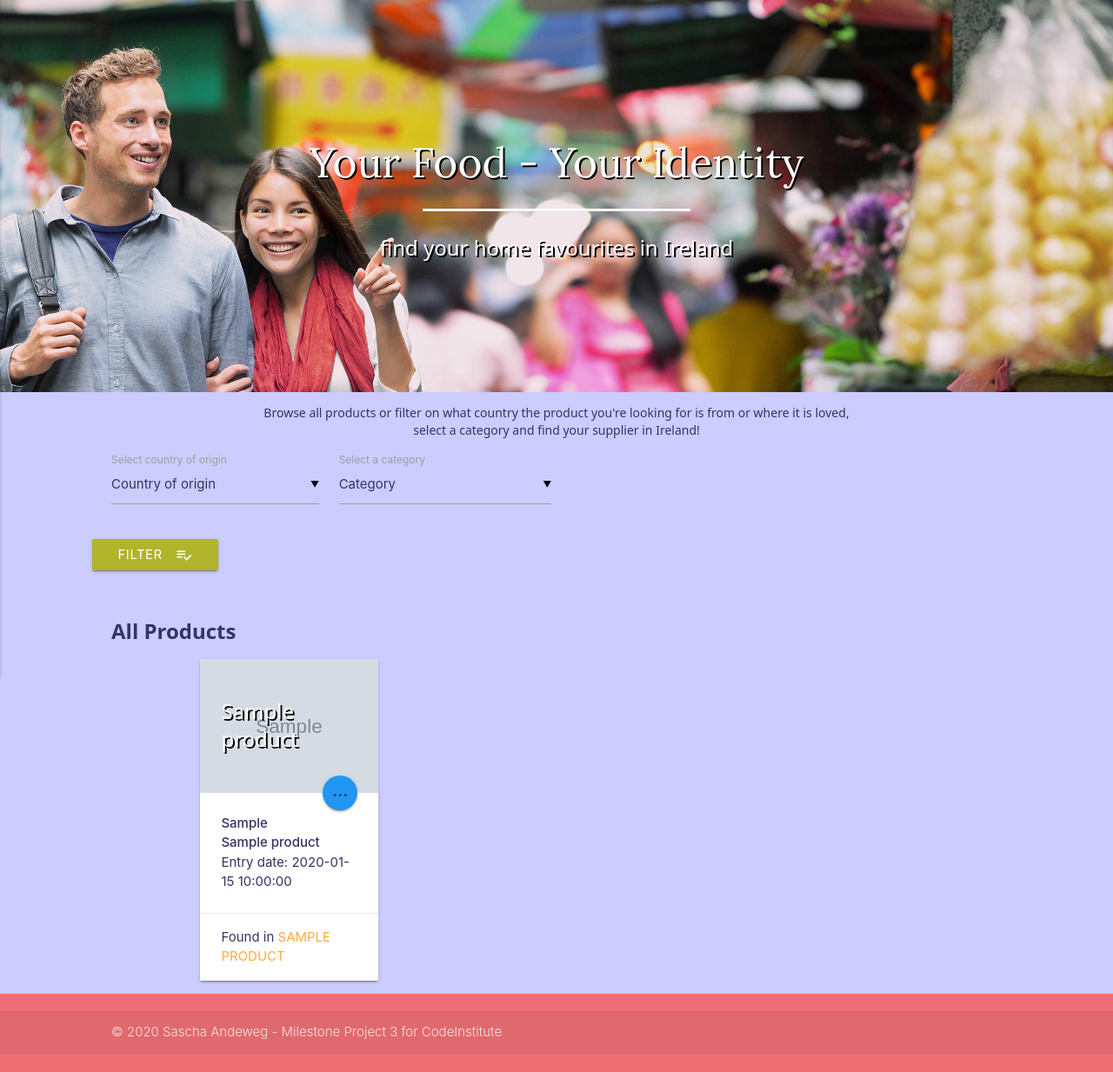
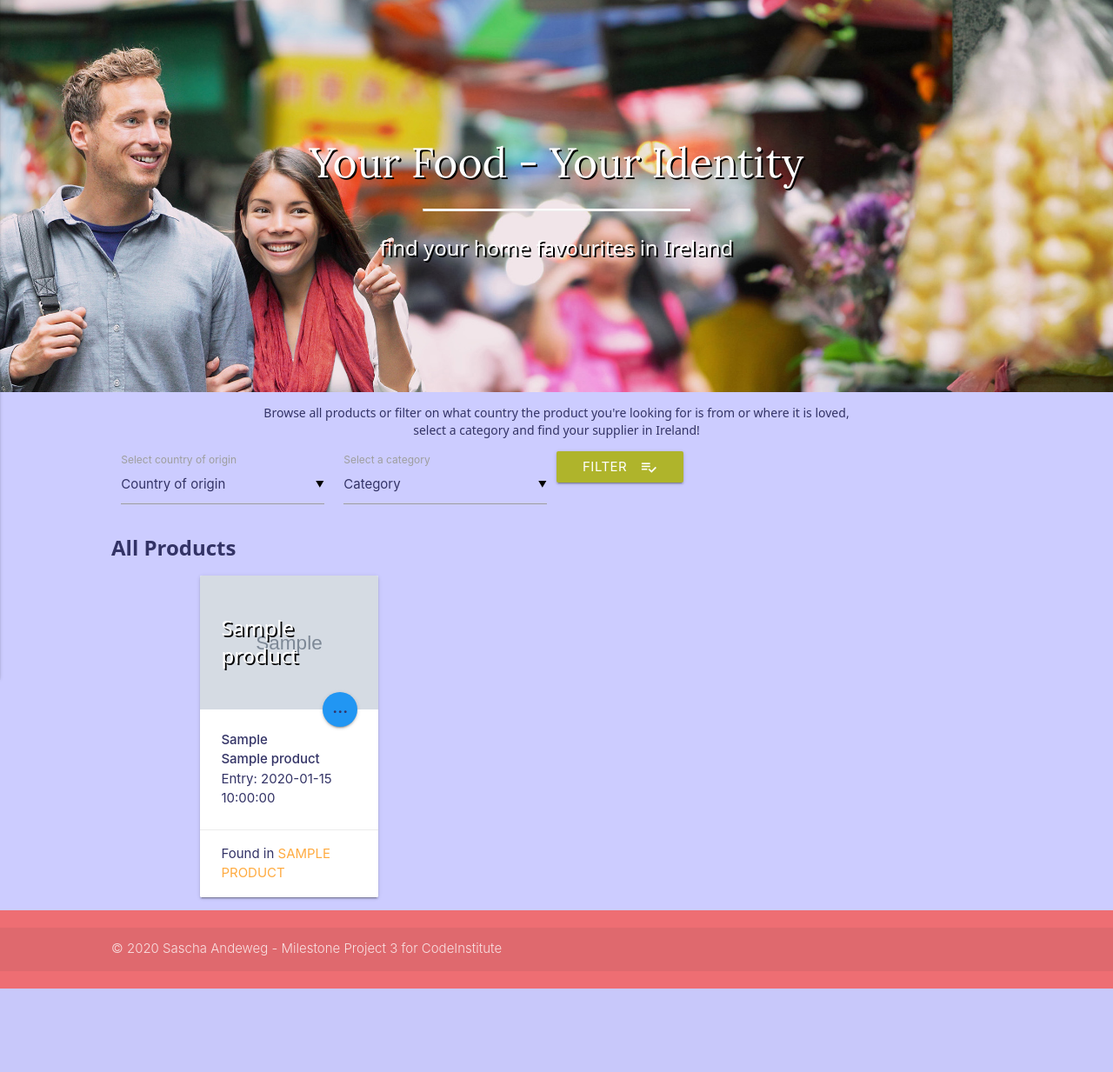
Before and after one commit to Andeweg01/MS3-FoodFromHome, a Flask app: page / in a window 1280 px wide. Shown: the part 80-1313 px from the top of the page at 87% size. After the commit the page ends 1217 px from the top, so only its background shows below. Run offline with Flask 2, Linux system fonts and the light colour scheme; grey boxes marked "Sample" are stand-in pictures; a database or web service that is not in the repository returns one stand-in record (values such as "Sample title"); some libraries are stand-ins or nearby versions.

Commit message:
commit of some small changes in the filters to make the categories show

```diff
--- a/app.py
+++ b/app.py
@@ -31,7 +31,7 @@ def get_filtered():
     if request.method == "POST":
         product_category = request.form.get("category_name")
         if not product_category == None:
-            filters["category"] = product_category
+            filters["cat"] = product_category
 
         product_origin = request.form.get("origin_name")
         if not product_origin == None:
--- a/templates/products.html
+++ b/templates/products.html
@@ -2,22 +2,20 @@
 {% block content %}
 <p class="center-align">Browse all products or filter on what country the product you're looking for is from or where it is loved,<br>
 	  select a category and find your supplier in Ireland!</p>
-<div class="row s12">
-	<form action="{{ url_for('get_filtered') }}" method="POST" class="col s12">
 <div class="row">
-            <div class="input-field col l3 m6 s12">
+	<form action="{{ url_for('get_filtered') }}" method="POST">
+            <div class="input-field col l3 m3 s6">
                 <select class="icons">
                     <option value="" disabled selected>Country of origin</option>
-                    <option value="" data-icon="../static/img/flag-netherlands_-1.png" class="left circle">The Netherlands</option>
-                    <option value="" data-icon="../static/img/flag-belgium_-1.png" class="left circle">Belgium</option>
-                    <option value="" data-icon="../static/img/flag-france_-1.png" class="left circle">France</option>
-                    <option value="" data-icon="../static/img/flag-germany_-1.png" class="left circle">Germany</option>
-                    <option value="" data-icon="../static/img/flag-spain_-1.png" class="left circle">Spain</option>
+                    <option value="{{origin_name}}" data-icon="../static/img/flag-netherlands_-1.png" class="left circle">The Netherlands</option>
+                    <option value="{{origin_name}}" data-icon="../static/img/flag-belgium_-1.png" class="left circle">Belgium</option>
+                    <option value="{{origin_name}}" data-icon="../static/img/flag-france_-1.png" class="left circle">France</option>
+                    <option value="{{origin_name}}" data-icon="../static/img/flag-germany_-1.png" class="left circle">Germany</option>
+                    <option value="{{origin_name}}" data-icon="../static/img/flag-spain_-1.png" class="left circle">Spain</option>
                 </select>
                 <label>Select country of origin</label>
            </div>
-            <div class="row">
-                <div class="input-field col l3 m6 s12">
+            <div class="input-field col l3 m3 s6">
                 <select id="category" name="category_name">
                 <option value="" disabled selected>Category</option>
                     {% for cat in categories %}
@@ -26,12 +24,9 @@
                 </select>
                 <label>Select a category</label>
             </div>
-            </div>
-            <div class="row">
-                <button class="btn waves-effect waves-light lime darken-2 center-align" type="submit" name="action">Filter
+        <button class="btn waves-effect waves-light lime darken-2 valign-wrapper" type="submit" name="action">Filter
         <i class="material-icons right">playlist_add_check</i>
-                </button></div>
-            </div>
+        </button>
     </form>
 </div>
 
@@ -50,7 +45,7 @@
                 <div class="card-content">
                     <strong>{{product.product_brand}}<br>
                     {{product.product_name}}</strong><br>
-                    Entry date: {{product.entry_date}}<br>
+                    Entry: {{product.entry_date}}<br>
                 </div>
                 <div class="card-reveal">
                     <span class="card-title">{{product.product_name}}<br>
```
Lines whose indentation alone changed are shown as unchanged.
